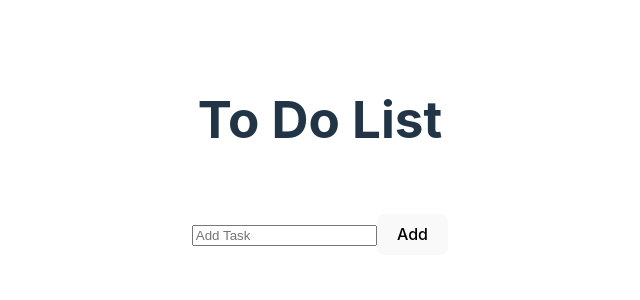
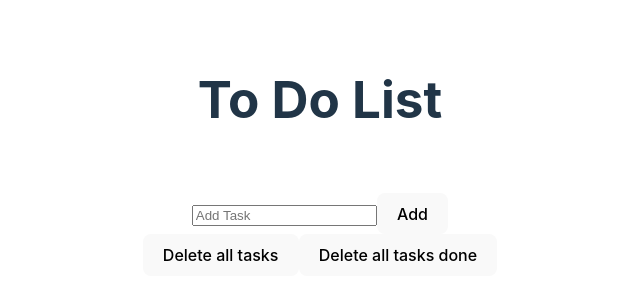
Before and after one commit to WolfDry/ToDo-Vue, a Vue app: page / in a window 1280 px wide. Shown: the part 228-528 px from the top of the page, without its empty margins (320-960 px from the left). Built offline with nearby package versions, Linux system fonts and the light colour scheme.

Commit message:
add delete button for all tasks and done tasks

```diff
--- a/src/components/Todo.vue
+++ b/src/components/Todo.vue
@@ -9,6 +9,8 @@ export default {
   methods: {
     addTodo: function (form) {
       form.preventDefault()
+      if (this.newTodo.title === ' ' || this.newTodo.title === '' || this.newTodo.title === undefined)
+        return
       let date = new Date()
       date = date.toLocaleString('fr-FR')
       this.newTodo = {
@@ -26,6 +28,13 @@ export default {
     },
     deleteTodo: function (todo) {
       const listTodos = this.todos.filter(element => element != todo)
+      this.todos = listTodos
+    },
+    deleteAll: function () {
+      this.todos = []
+    },
+    deleteDone: function () {
+      const listTodos = this.todos.filter(element => element.done === false)
       this.todos = listTodos
     }
   }
@@ -45,6 +54,7 @@ export default {
         <button @click="deleteTodo(todo)">Delete</button>
       </div>
     </div>
-
+    <button @click="deleteAll">Delete all tasks</button>
+    <button @click="deleteDone">Delete all tasks done</button>
   </div>
 </template>
```
